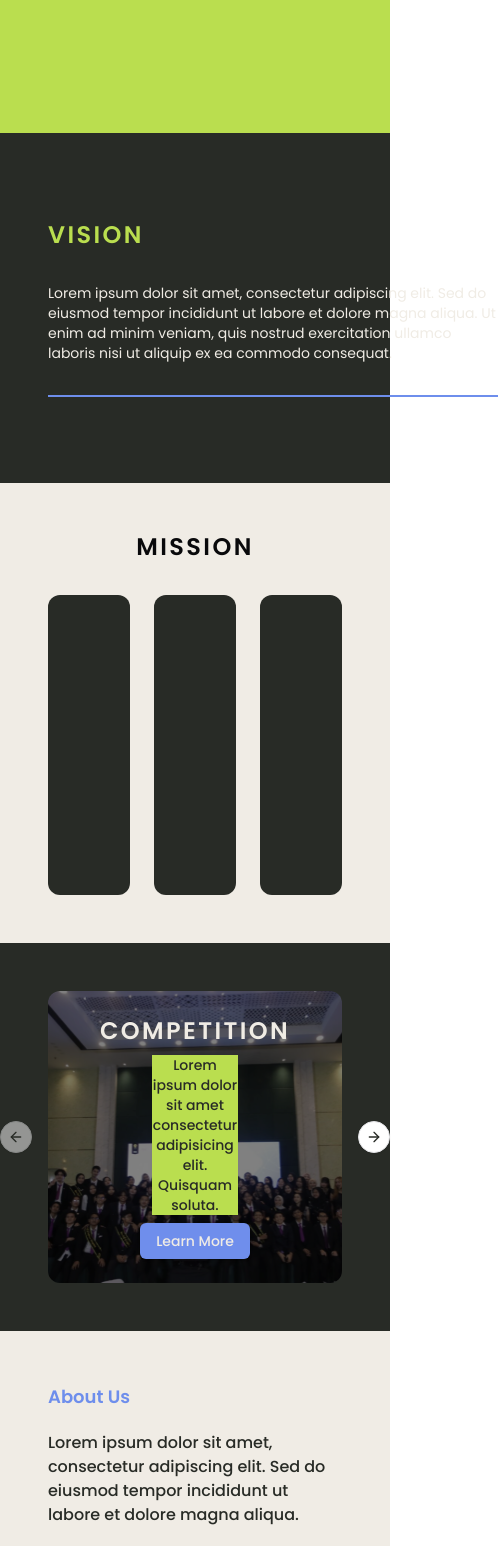
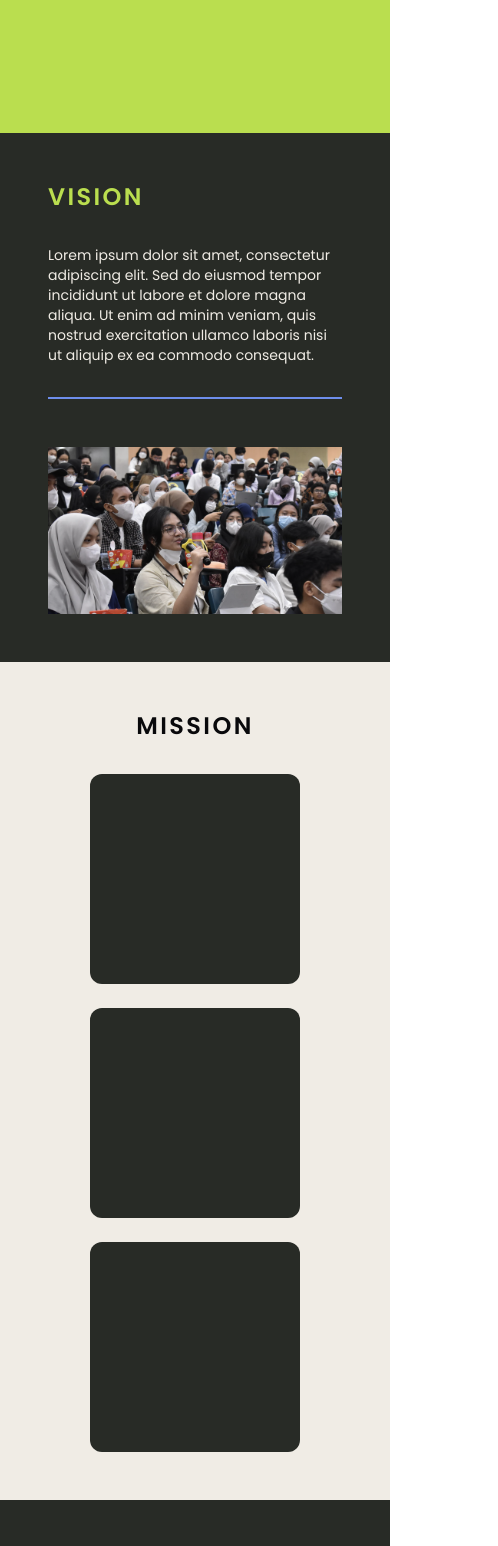
Before and after one commit to pesolosep/makarapreneur, a Next.js app: page /aboutus in a window 390 px wide. Shown: the part 1202-2748 px from the top of the page, 498 px wide, since content can reach past the window. Built offline with nearby package versions, Linux system fonts and the light colour scheme.

Commit message:
feat: responsive aboutus

```diff
--- a/src/components/UseCarousel.tsx
+++ b/src/components/UseCarousel.tsx
@@ -13,7 +13,7 @@ import { Button } from "./ui/button";
 export default function Slideshow() {
     return (
         <div className="px-12 bg-signalBlack text-linen py-12">
-            <div className="w-full flex justify-center items-center">
+            <div className="w-full flex justify-center items-center px-4">
                 <Carousel
                     opts={{
                         align: "start",
@@ -33,7 +33,7 @@ export default function Slideshow() {
                                                 <p className="headerText text-linen">
                                                     COMPETITION
                                                 </p>
-                                                <p className="text-center text-signalBlack bg-juneBud font-medium text-sm mx-20">
+                                                <p className="text-center text-signalBlack bg-juneBud font-medium text-sm mx-2 lg:mx-20">
                                                     Lorem ipsum dolor sit amet
                                                     consectetur adipisicing
                                                     elit. Quisquam soluta.
--- a/src/components/aboutus/Mission.tsx
+++ b/src/components/aboutus/Mission.tsx
@@ -2,11 +2,10 @@ export default function Mission() {
     return (
         <div className="bg-linen px-12 py-12">
             <p className="headerText text-center">MISSION</p>
-            <div className="flex items-center gap-6 mt-8 w-full justify-center">
-                <div className="bg-signalBlack w-[300px] h-[300px] rounded-xl"></div>
-                <div className="bg-signalBlack w-[300px] h-[300px] rounded-xl"></div>
-                <div className="bg-signalBlack w-[300px] h-[300px] rounded-xl"></div>
-
+            <div className="flex items-center gap-6 mt-8 w-full justify-center flex-wrap">
+                <div className="bg-signalBlack w-[210px] lg:w-[240px] h-[210px] lg:h-[240px] rounded-xl"></div>
+                <div className="bg-signalBlack w-[210px] lg:w-[240px] h-[210px] lg:h-[240px] rounded-xl"></div>
+                <div className="bg-signalBlack w-[210px] lg:w-[240px] h-[210px] lg:h-[240px] rounded-xl"></div>
             </div>
         </div>
     );
--- a/src/components/aboutus/Vision.tsx
+++ b/src/components/aboutus/Vision.tsx
@@ -3,19 +3,19 @@ import Image from "next/image";
 
 export default function Vision() {
     return (
-        <div className="bg-signalBlack px-12 text-linen min-h-[350px] flex justify-between items-center">
+        <div className="bg-signalBlack px-12 text-linen min-h-[350px] flex justify-evenly items-center flex-wrap gap-y-12 py-12">
             <div className="flex flex-col gap-8">
                 <h2 className="headerText text-juneBud">VISION</h2>
-                <p className="w-[450px] text-sm">
+                <p className="max-w-[450px] text-sm">
                     Lorem ipsum dolor sit amet, consectetur adipiscing elit. Sed
                     do eiusmod tempor incididunt ut labore et dolore magna
                     aliqua. Ut enim ad minim veniam, quis nostrud exercitation
                     ullamco laboris nisi ut aliquip ex ea commodo consequat.
                 </p>
-                <div className="w-[450px] h-[1.5px] bg-cornflowerBlue"></div>
+                <div className="max-w-[450px] h-[1.5px] bg-cornflowerBlue"></div>
             </div>
             <div>
-                <Image src={dummyVision} alt="dummyVision" className="h-[230px]"/>
+                <Image src={dummyVision} alt="dummyVision" className="w-[340px]"/>
             </div>
         </div>
     );
--- a/src/components/homepage/AboutUs.tsx
+++ b/src/components/homepage/AboutUs.tsx
@@ -45,7 +45,7 @@ export default function AboutUs({ variant }: Variant) {
                 <Image
                     src={aboutUsDummy}
                     alt="aboutUsDummy"
-                    className={`${variant === "secondary" ? "h-[300px]" : "w-[350px]"}`}
+                    className="h-[300px] w-[350px]"
                 />
             </div>
         </div>
```
